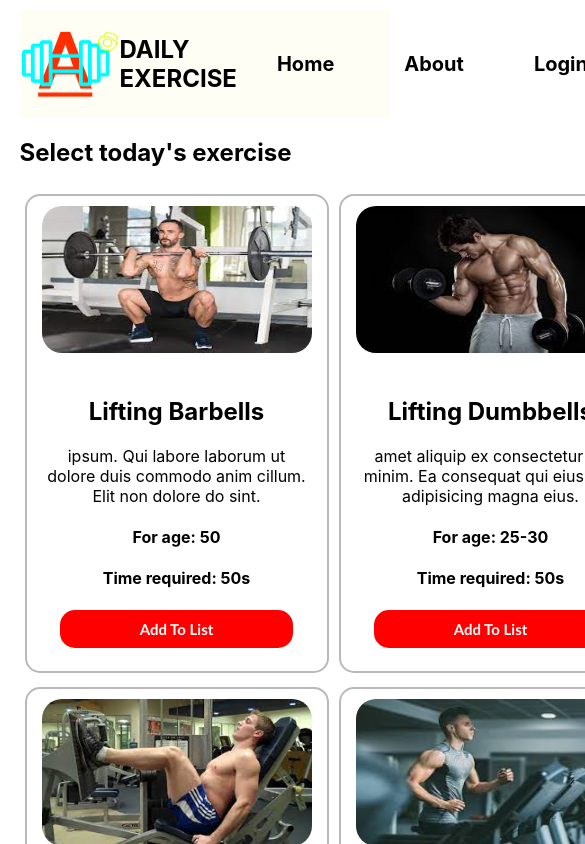
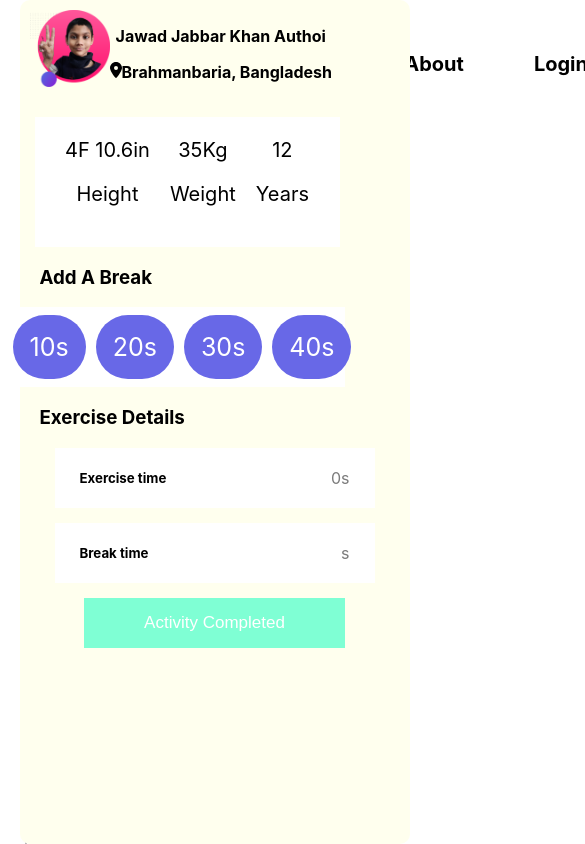
Before and after one commit to Authoi234/ultra-active-club-assignment, a React (Create React App) app: page / in a window 390 px wide. Shown: the top 844 px of the page, 585 px wide, since content can reach past the window. Built offline with nearby package versions, Linux system fonts and the light colour scheme.

Commit message:
responsived

```diff
--- a/src/Components/CardContainer/CardContainer.css
+++ b/src/Components/CardContainer/CardContainer.css
@@ -9,9 +9,10 @@
     grid-template-columns: repeat(3, 1fr);
 }
 .calculate{
+    position: sticky;
+    top: 0;
     height: 100%;
     background-color: rgb(255, 255, 238);
-    right: 0;
     width: 25%;
     text-align: center;
     border-radius: 10px;
@@ -102,33 +103,70 @@
     padding: 15px 60px;
     cursor: pointer;
     border: none;
-    font-size: 18px;
+    font-size: 17.5px;
 }
 .completed-btn:active{
-    color: white;
     background-color: aquamarine;
-    padding: 15px 60px;
-    cursor: pointer;
-    border: none;
-    font-size: 17px;
-    transform: scale(1.2);
+    transform: scale(1.1);
 }
 .padding{
     padding: 10px;
+    text-align: center;
 }
 
 @media screen and (min-width: 1066px) and (max-width: 1280px) {
     .cards{
-        width: 66.6666666666;
+        width: 60%;
         display: grid;
         grid-template-columns: repeat(2, 1fr);
+        justify-content: center;
+        align-items: center;
+        text-align: center;
+
     }
     .calculate{
         height: 100%;
         background-color: rgb(255, 255, 238);
         right: 0;
-        width: 3.3333333333%;
+        width: 40%;
         text-align: center;
         border-radius: 10px;
     }
 }
+
+@media screen and (min-width: 777px) and (max-width: 1066px) {
+    .cards{
+        width: 100%;
+        display: grid;
+        grid-template-columns: repeat(1, 1fr);
+        margin-top: 400px;
+    }
+    .calculate{
+        display: flex;
+        justify-content: center;
+        align-items: center;
+        text-align: center;
+        position: absolute;
+        top: 0;
+        background-color: rgb(255, 255, 238);
+        width: 100vw;
+    }
+}
+@media screen and (max-width: 777px) {
+    .cards{
+        width: 100%;
+        display: grid;
+        grid-template-columns: repeat(1, 1fr);
+        margin-top: 500px;
+    }
+    .calculate{
+        display: block;
+        justify-content: center;
+        align-items: center;
+        text-align: center;
+        position: absolute;
+        top: 0;
+        background-color: rgb(255, 255, 238);
+        width: 100vw;
+    }
+}
--- a/src/Components/CardContainer/CardContainer.js
+++ b/src/Components/CardContainer/CardContainer.js
@@ -42,6 +42,7 @@ const CardContainer = () => {
                     </div>
                 </div>
                 <div className='calculate'>
+                    <div>
                         <div className='d-flex padding'>
                             <img className='myImg' src={myImg} alt="" />
                             <div>
@@ -57,6 +58,8 @@ const CardContainer = () => {
                             <span>35Kg <p>Weight</p></span>
                             <span>12<p>Years</p> </span>
                         </div>
+                    </div>
+                    <div>
                         <div className='break'>
                             <h3>Add A Break</h3>
                             <div className='break-container'>
@@ -74,6 +77,7 @@ const CardContainer = () => {
                     </div>
                 </div>
             </div>
+        </div>
     );
 };
 
```
Lines whose indentation alone changed are shown as unchanged.
